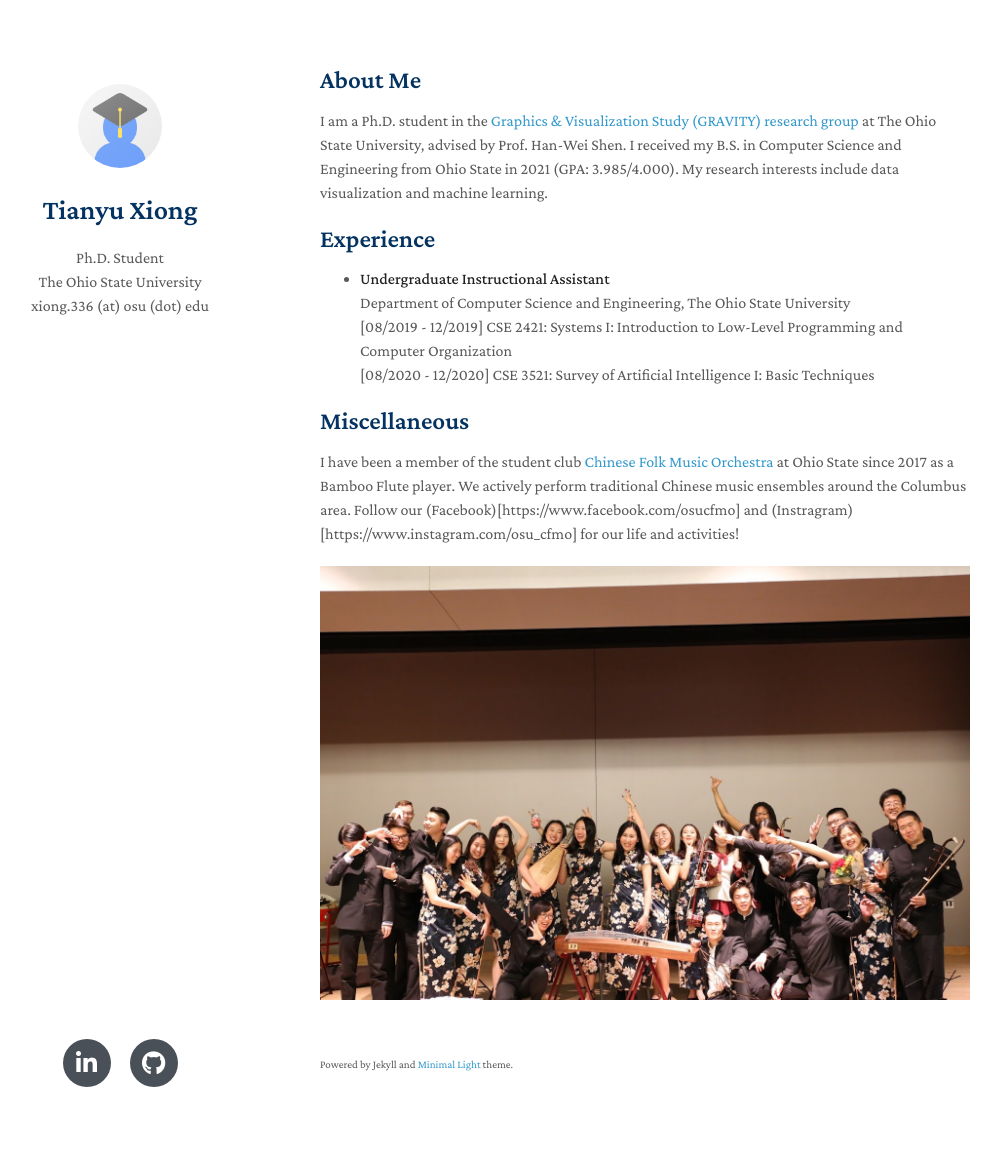
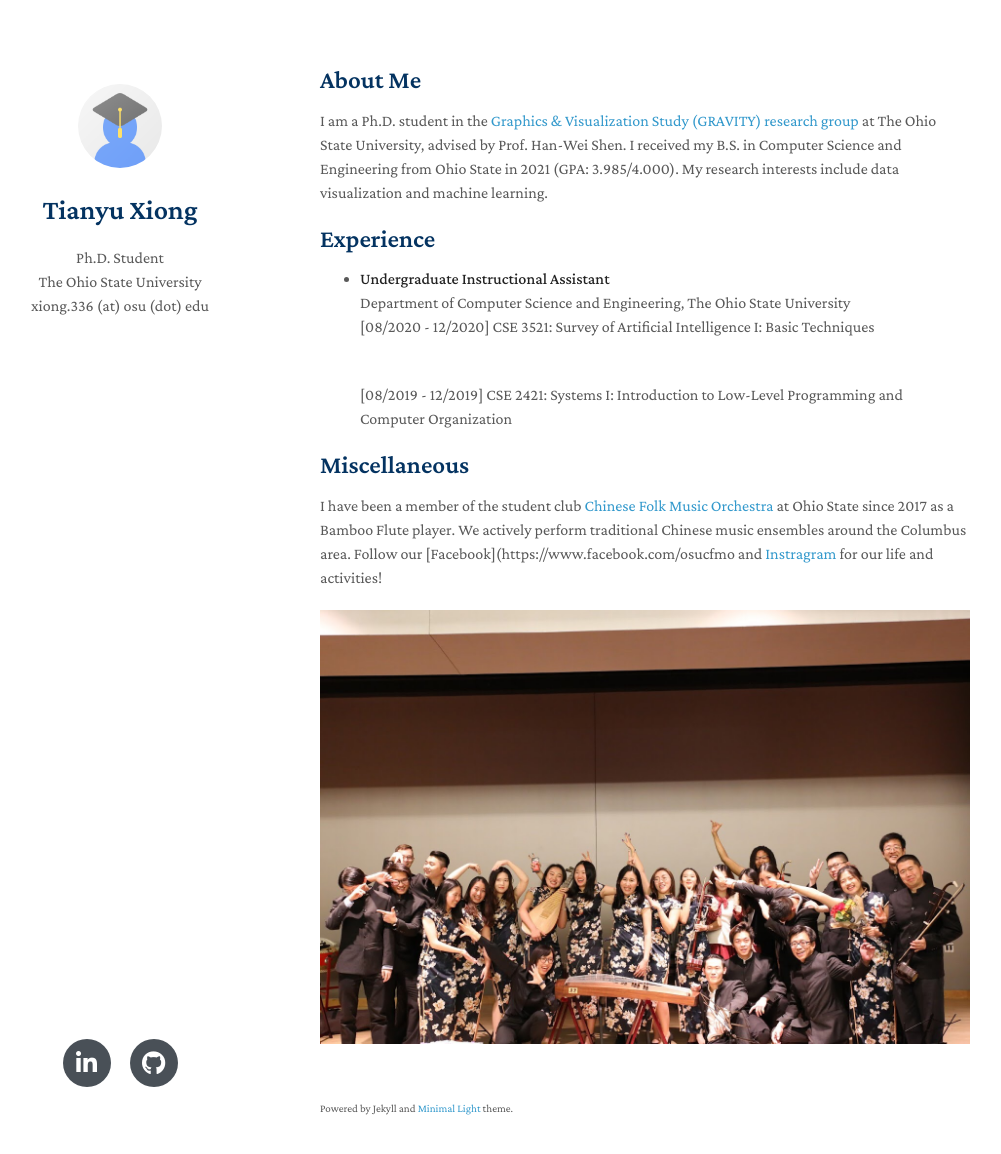
Before and after one commit to xtyinzz/xtyinzz.github.io, a Jekyll site: the page built from index.md, in a window 1280 px wide and 1189 px high. Shown: the top 1154 px of the window, without its empty margins (150-1151 px from the left). Built offline with Jekyll 4.4.1, drawn with Linux system fonts in a browser that asks for light colours; nearby versions of some CDN libraries; a style sheet for code colours, icons or effects is not loaded; our own code applies the rules of GitHub Pages for plain Markdown files; part of the change alters nothing that is shown.

Commit message:
fixed link md & TA chronological order

```diff
--- a/index.md
+++ b/index.md
@@ -13,14 +13,14 @@ I am a Ph.D. student in the [Graphics & Visualization Study (GRAVITY) research g
   <br>
   Department of Computer Science and Engineering, The Ohio State University
   <br>
+  [08/2020 - 12/2020] CSE 3521: Survey of Artificial Intelligence I: Basic Techniques
+
+  <br>
   [08/2019 - 12/2019] CSE 2421: Systems I: Introduction to Low-Level Programming and
 Computer Organization
-  <br>
-  [08/2020 - 12/2020] CSE 3521: Survey of Artificial Intelligence I: Basic Techniques
-
 
 ## Miscellaneous
 
-I have been a member of the student club [Chinese Folk Music Orchestra](https://activities.osu.edu/involvement/student_organizations/find_a_student_org/?i=dd4a238a-783f-4be7-b4f6-0efc7a127bbd&l=C&c=Columbus&page=2) at Ohio State since 2017 as a Bamboo Flute player. We actively perform traditional Chinese music ensembles around the Columbus area. Follow our (Facebook)[https://www.facebook.com/osucfmo] and (Instragram)[https://www.instagram.com/osu_cfmo] for our life and activities!
+I have been a member of the student club [Chinese Folk Music Orchestra](https://activities.osu.edu/involvement/student_organizations/find_a_student_org/?i=dd4a238a-783f-4be7-b4f6-0efc7a127bbd&l=C&c=Columbus&page=2) at Ohio State since 2017 as a Bamboo Flute player. We actively perform traditional Chinese music ensembles around the Columbus area. Follow our [Facebook](https://www.facebook.com/osucfmo and [Instragram](https://www.instagram.com/osu_cfmo) for our life and activities!
 
 ![CFMO 2018 Concert](/assets/img/cfmo_2018_concert.jpg)
```
